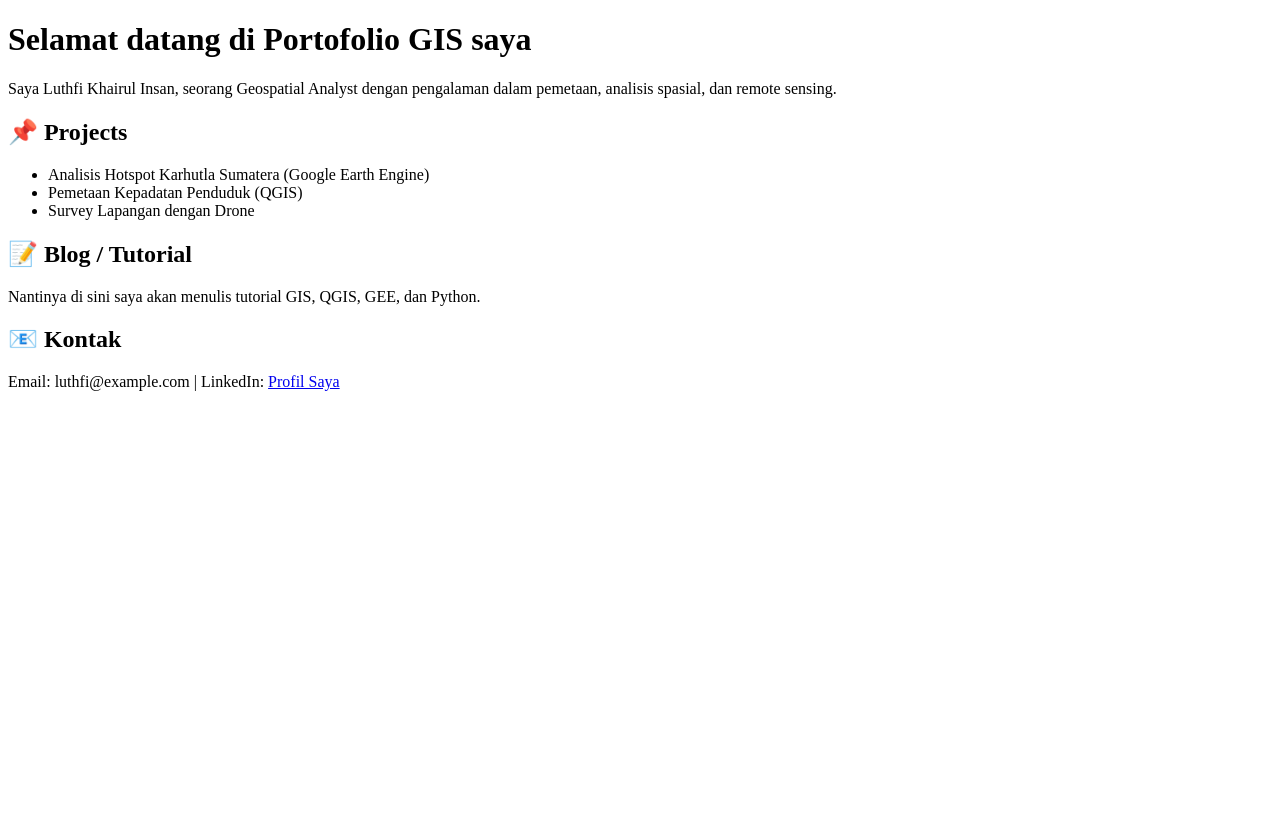
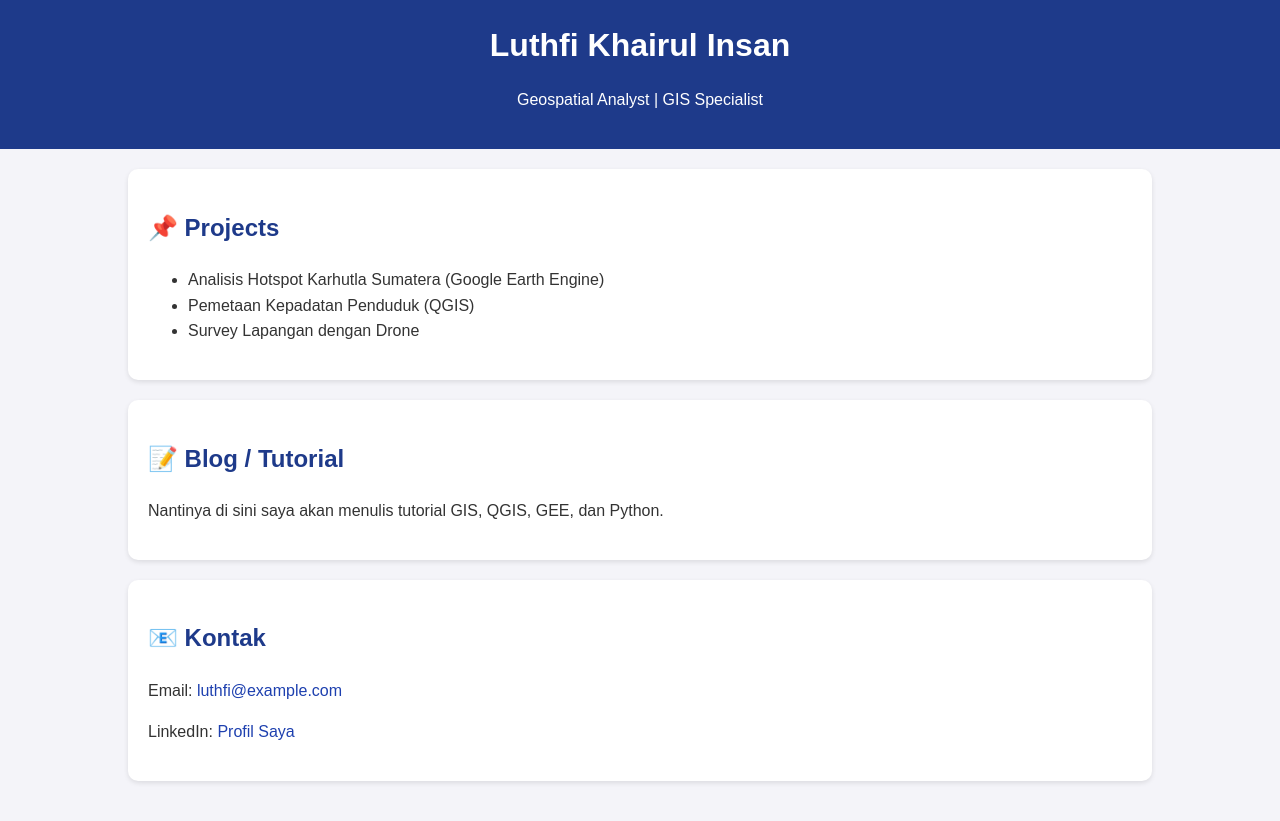
Before and after one commit to Luthfiinsan/work-luthfiinsan, a plain HTML site: page index.html in a window 1280 px wide. Before the commit the page ends 800 px from the top, so only its background shows below. Drawn offline with Linux system fonts and the light colour scheme.

Commit message:
Update index.html

```diff
--- a/index.html
+++ b/index.html
@@ -1,21 +1,78 @@
 <!DOCTYPE html>
-<html>
+<html lang="id">
 <head>
   <meta charset="UTF-8">
-  <title>Luthfi Khairul Insan - GIS Portfolio</title>
+  <meta name="viewport" content="width=device-width, initial-scale=1.0">
+  <title>Luthfi Khairul Insan - GIS & Remote Sensing Portfolio</title>
+  <style>
+    body {
+      font-family: Arial, sans-serif;
+      line-height: 1.6;
+      margin: 0;
+      padding: 0;
+      background: #f4f4f9;
+      color: #333;
+    }
+    header {
+      background: #1e3a8a;
+      color: #fff;
+      padding: 20px;
+      text-align: center;
+    }
+    header h1 {
+      margin: 0;
+    }
+    .container {
+      width: 80%;
+      margin: auto;
+      overflow: hidden;
+      padding: 20px;
+    }
+    section {
+      background: #fff;
+      margin-bottom: 20px;
+      padding: 20px;
+      border-radius: 10px;
+      box-shadow: 0 2px 5px rgba(0,0,0,0.1);
+    }
+    h2 {
+      color: #1e3a8a;
+    }
+    a {
+      color: #1e40af;
+      text-decoration: none;
+    }
+    a:hover {
+      text-decoration: underline;
+    }
+  </style>
 </head>
 <body>
-  <h1>Selamat datang di Portofolio GIS saya</h1>
-  <p>Saya Luthfi Khairul Insan, seorang Geospatial Analyst dengan pengalaman dalam pemetaan, analisis spasial, dan remote sensing.</p>
+  <header>
+    <h1>Luthfi Khairul Insan</h1>
+    <p>Geospatial Analyst | GIS Specialist</p>
+  </header>
+
+  <div class="container">
+    <section>
       <h2>📌 Projects</h2>
       <ul>
         <li>Analisis Hotspot Karhutla Sumatera (Google Earth Engine)</li>
         <li>Pemetaan Kepadatan Penduduk (QGIS)</li>
         <li>Survey Lapangan dengan Drone</li>
       </ul>
+    </section>
+
+    <section>
       <h2>📝 Blog / Tutorial</h2>
       <p>Nantinya di sini saya akan menulis tutorial GIS, QGIS, GEE, dan Python.</p>
+    </section>
+
+    <section>
       <h2>📧 Kontak</h2>
-  <p>Email: luthfi@example.com | LinkedIn: <a href="https://linkedin.com/in/namakamu">Profil Saya</a></p>
+      <p>Email: <a href="mailto:luthfi@example.com">luthfi@example.com</a></p>
+      <p>LinkedIn: <a href="https://linkedin.com/in/namakamu">Profil Saya</a></p>
+    </section>
+  </div>
 </body>
 </html>
```
Lines whose indentation alone changed are shown as unchanged.
